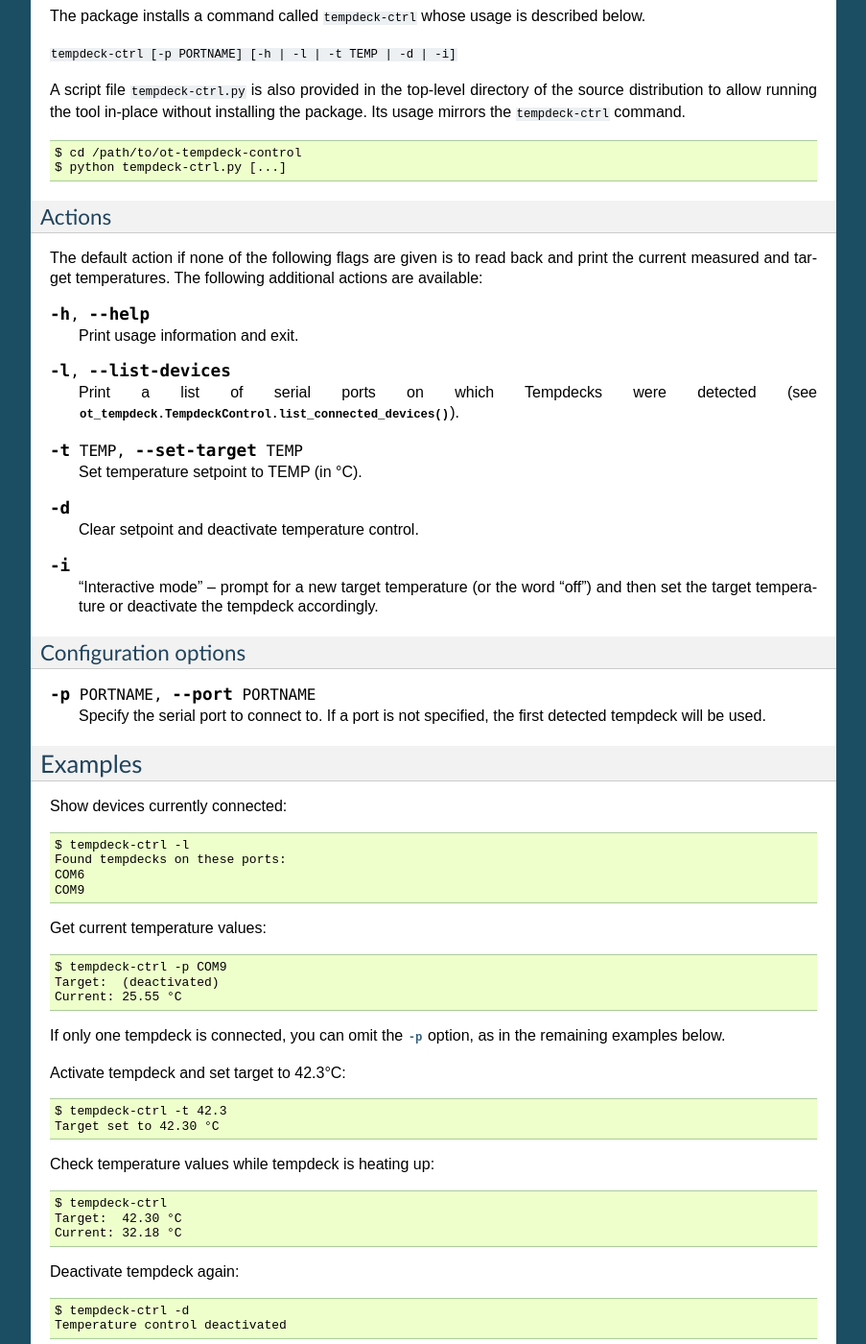
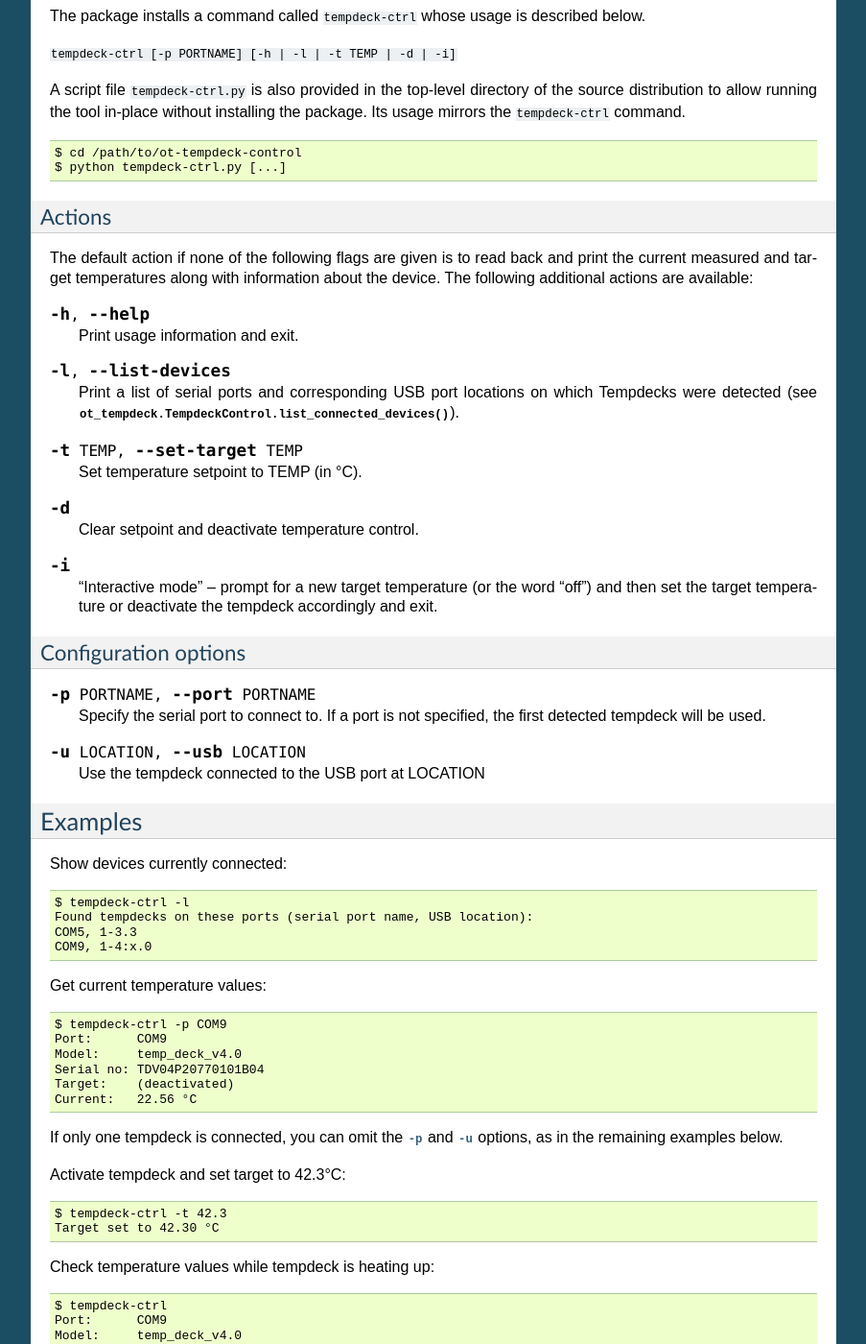
Before and after one commit to czbiohub-sf/ot-tempdeck-control, a Sphinx documentation site: the page built from docs/index.rst, in a window 1280 px wide and 1400 px high, scrolled down 1430 px. Shown: the whole window at 96% size, without its empty margins (198-1101 px from the left). Built offline with Sphinx 7.4.7, drawn with Linux system fonts in a browser that asks for light colours; some of the changed text lies outside the part shown.

Commit message:
API docs update

```diff
--- a/docs/index.rst
+++ b/docs/index.rst
@@ -4,7 +4,7 @@
 Driver class
 ------------
 .. autoclass:: ot_tempdeck.TempdeckControl
-   :members: __init__, list_connected_devices, open_first_device, from_serial_portname, set_target_temp, get_temps, get_target_temp, get_current_temp, deactivate
+   :members: __init__, list_connected_devices, open_first_device, from_serial_portname, from_usb_location, set_target_temp, get_temps, get_target_temp, get_current_temp, deactivate, model_name, serial_no, fw_version
    :member-order: bysource
 
 Exceptions
@@ -41,7 +41,7 @@ A script file ``tempdeck-ctrl.py`` is also provided in the top-level directory o
 
 Actions
 ^^^^^^^
-The default action if none of the following flags are given is to read back and print the current measured and target temperatures. The following additional actions are available:
+The default action if none of the following flags are given is to read back and print the current measured and target temperatures along with information about the device. The following additional actions are available:
 
 .. option:: -h, --help
 
@@ -49,7 +49,7 @@ The default action if none of the following flags are given is to read back and
 
 .. option:: -l, --list-devices
 
-   Print a list of serial ports on which Tempdecks were detected (see :py:meth:`ot_tempdeck.TempdeckControl.list_connected_devices()`).
+   Print a list of serial ports and corresponding USB port locations on which Tempdecks were detected (see :py:meth:`ot_tempdeck.TempdeckControl.list_connected_devices()`).
 
 .. option:: -t TEMP, --set-target TEMP
 
@@ -61,7 +61,7 @@ The default action if none of the following flags are given is to read back and
 
 .. option:: -i
 
-   "Interactive mode" -- prompt for a new target temperature (or the word "off") and then set the target temperature or deactivate the tempdeck accordingly.
+   "Interactive mode" -- prompt for a new target temperature (or the word "off") and then set the target temperature or deactivate the tempdeck accordingly and exit.
 
 Configuration options
 ^^^^^^^^^^^^^^^^^^^^^
@@ -70,22 +70,29 @@ Configuration options
 
    Specify the serial port to connect to. If a port is not specified, the first detected tempdeck will be used.
 
+.. option:: -u LOCATION, --usb LOCATION
+
+   Use the tempdeck connected to the USB port at LOCATION
+
 Examples
 --------
 Show devices currently connected: ::
 
    $ tempdeck-ctrl -l
-   Found tempdecks on these ports:
-   COM6
-   COM9
+   Found tempdecks on these ports (serial port name, USB location):
+   COM5, 1-3.3
+   COM9, 1-4:x.0
 
 Get current temperature values: ::
 
    $ tempdeck-ctrl -p COM9
-   Target:  (deactivated)
-   Current: 25.55 °C
+   Port:      COM9
+   Model:     temp_deck_v4.0
+   Serial no: TDV04P20770101B04
+   Target:    (deactivated)
+   Current:   22.56 °C
 
-If only one tempdeck is connected, you can omit the :option:`-p` option, as in the remaining examples below.
+If only one tempdeck is connected, you can omit the :option:`-p` and :option:`-u` options, as in the remaining examples below.
 
 Activate tempdeck and set target to 42.3°C: ::
 
@@ -95,6 +102,9 @@ Activate tempdeck and set target to 42.3°C: ::
 Check temperature values while tempdeck is heating up: ::
 
    $ tempdeck-ctrl
+   Port:      COM9
+   Model:     temp_deck_v4.0
+   Serial no: TDV04P20770101B04
    Target:  42.30 °C
    Current: 32.18 °C
 
```
